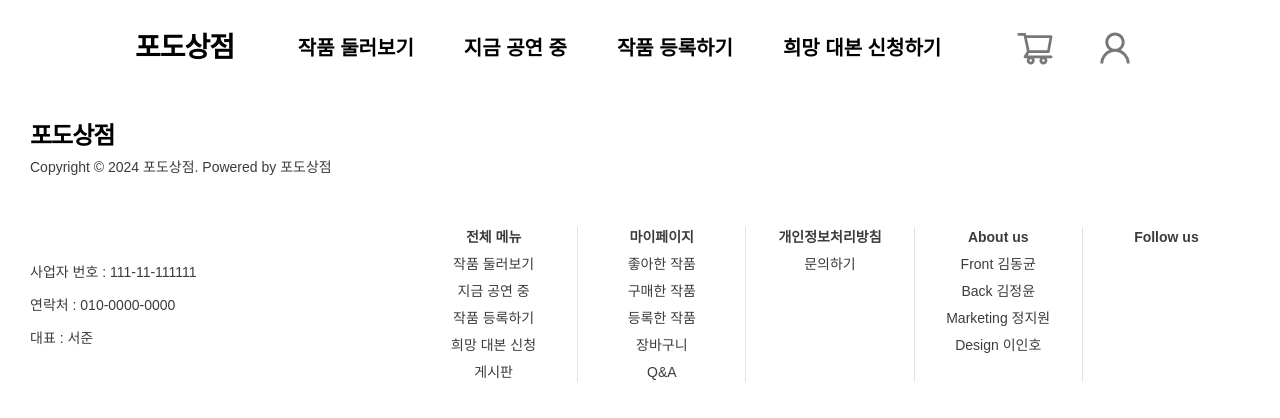
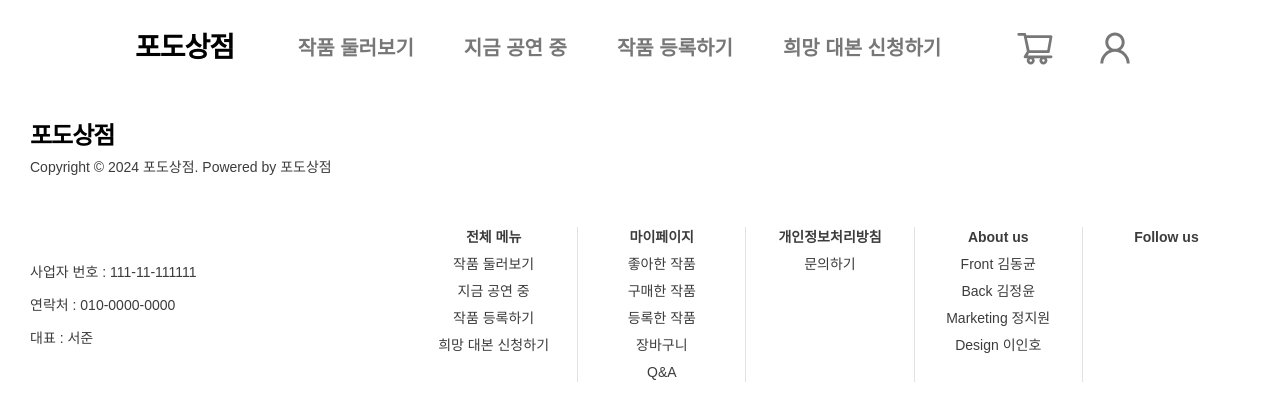
Before and after one commit to game240/FE, a React (Vite) app: page / in a window 1280 px wide. Shown: the top 418 px of the page. Built offline with nearby package versions, Linux system fonts and the light colour scheme.

Commit message:
STYLE : Nav 글자 색 변경 및 Footer 수정

```diff
--- a/src/components/atom/Footer/index.tsx
+++ b/src/components/atom/Footer/index.tsx
@@ -28,10 +28,7 @@ const Footer = () => {
               <a href="#">작품 등록하기</a>
             </li>
             <li>
-              <a href="#">희망 대본 신청</a>
-            </li>
-            <li>
-              <a href="#">게시판</a>
+              <a href="#">희망 대본 신청하기</a>
             </li>
           </ul>
           <ul>
--- a/src/components/atom/Nav/style.ts
+++ b/src/components/atom/Nav/style.ts
@@ -13,7 +13,12 @@ export const NavList = styled.ul`
   gap: 50px;
 
   & > li {
+    color: ${COLOR.grey6};
     cursor: pointer;
+
+    &: hover {
+      color: ${COLOR.grey7};
+    }
   }
 `;
 
@@ -29,6 +34,7 @@ export const IconBox = styled.div`
     transition: 0.15s;
 
     &:hover {
+      color: ${COLOR.grey7};
       transform: scale(1.1);
     }
   }
```
